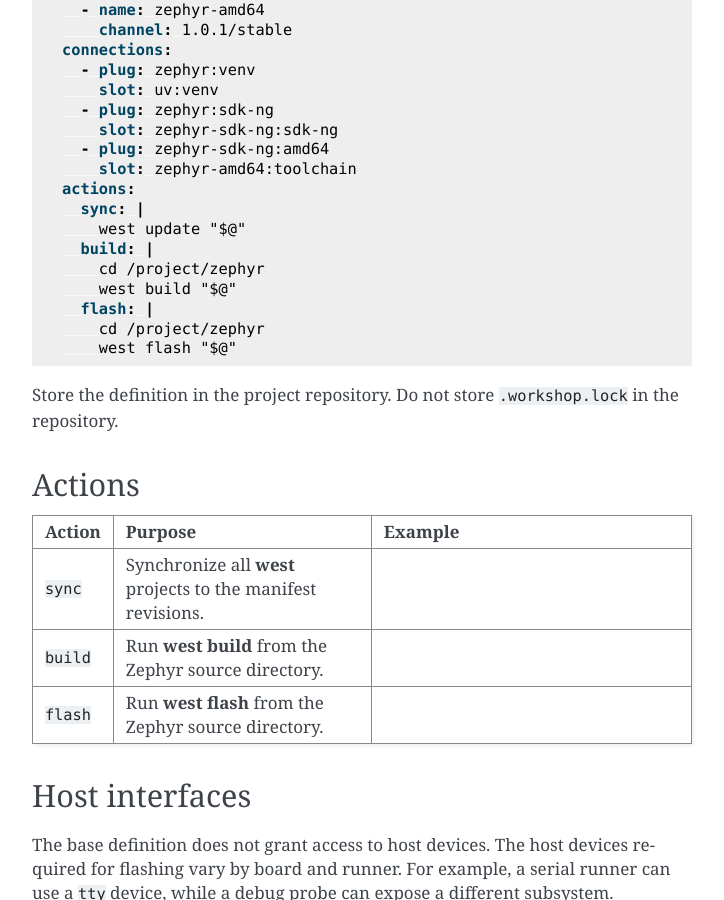
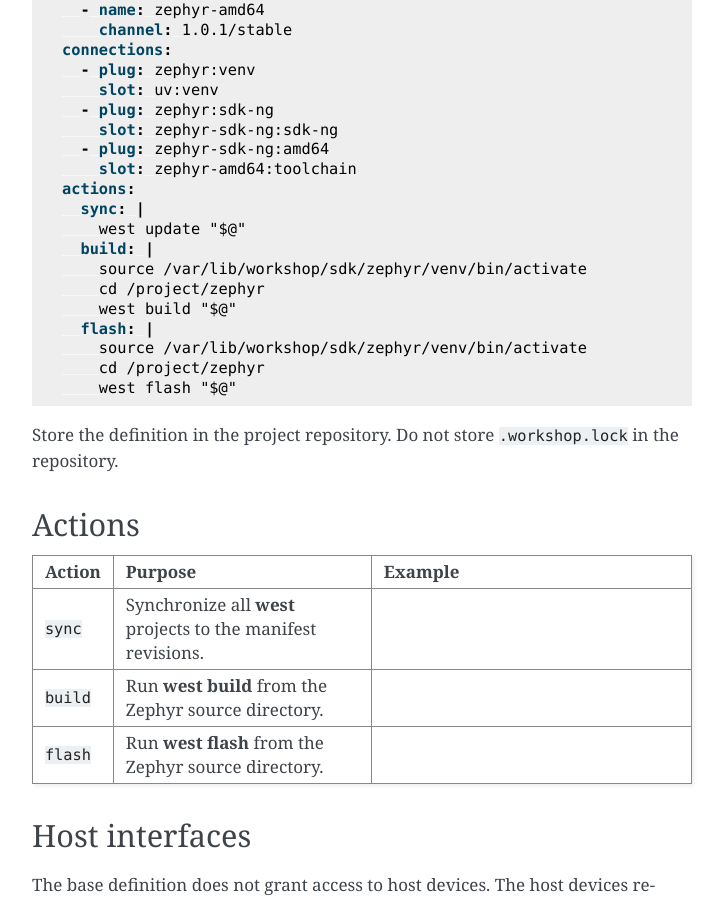
Before and after one commit to canonical/zephyr-lts-docs, a Sphinx documentation site: the page built from docs/reference/workshop-environment.rst, in a window 1280 px wide and 900 px high, scrolled down 1086 px. Shown: the whole window, without its empty margins (388-1112 px from the left). Built offline with Sphinx 7.4.7, drawn with Linux system fonts in a browser that asks for light colours; the version number could not be read and is left out.

Commit message:
docs: activate the SDK venv in the workshop build and flash actions
Building for ESP32 boards (e.g. esp32c3_devkitm) failed at CMake
configure with 'esptool>=5.0.2 not found in PATH'. The zephyr-riscv64
SDK's setup-project hook installs esptool into the shared Python
virtual environment, but that venv is not active in the default build
and flash action environment, so esptool.py was missing from PATH.

Start the build and flash actions with
'source /var/lib/workshop/sdk/zephyr/venv/bin/activate', matching the
venv-activation pattern the flashing tutorial already documents for
the runner tools and the setup-project hook. Update the get-started
prose so the build action shows all three commands.

```diff
--- a/docs/reference/workshop.yaml
+++ b/docs/reference/workshop.yaml
@@ -20,8 +20,10 @@
   sync: |
     west update "$@"
   build: |
+    source /var/lib/workshop/sdk/zephyr/venv/bin/activate
     cd /project/zephyr
     west build "$@"
   flash: |
+    source /var/lib/workshop/sdk/zephyr/venv/bin/activate
     cd /project/zephyr
     west flash "$@"
--- a/docs/tutorials/get-started-with-workshop.rst
+++ b/docs/tutorials/get-started-with-workshop.rst
@@ -224,10 +224,11 @@
    $ workshop run |workshop_name| -- build -p always \
    -b qemu_x86 samples/synchronization
 
-The ``build`` action then runs two commands:
+The ``build`` action then runs three commands:
 
 .. code-block::
 
+   source /var/lib/workshop/sdk/zephyr/venv/bin/activate
    cd /project/zephyr
    west build -p always -b qemu_x86 samples/synchronization
 
```
